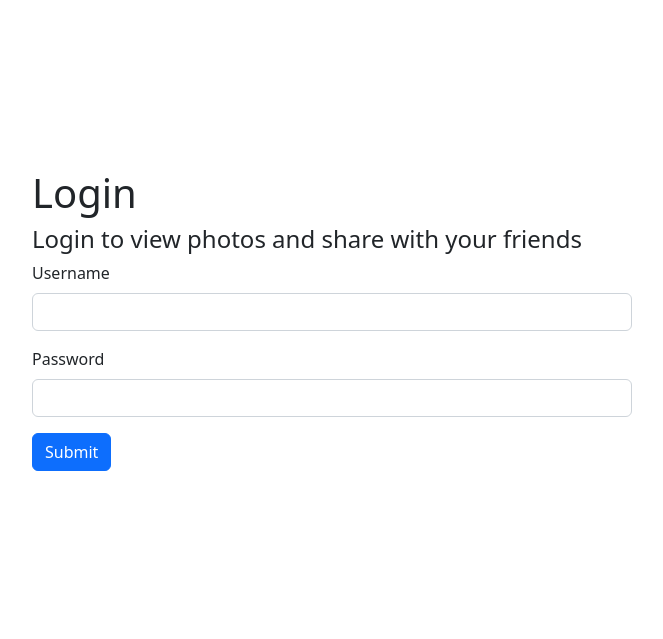
After one commit to stevenle303/LePhotoProject, a Django app: page /login/ in a window 1280 px wide. The commit adds this page. Shown: the top 639 px of the page, without its empty margins (308-971 px from the left). Run offline with Django 4.2, Linux system fonts and the light colour scheme.

Commit message:
6/4 changes

```diff
--- /dev/null
+++ b/LePhotoProject/photos/templates/photos/login_register.html
@@ -0,0 +1,52 @@
+<!DOCTYPE html>
+<html>
+
+<head>
+    <meta charset='utf-8'>
+    <meta http-equiv='X-UA-Compatible' content='IE=edge'>
+    <title>Login/Regiser</title>
+    <meta name='viewport' content='width=device-width, initial-scale=1'>
+    <!-- CSS only -->
+    <!-- CSS only -->
+    <link href="https://cdn.jsdelivr.net/npm/bootstrap@5.2.0-beta1/dist/css/bootstrap.min.css" rel="stylesheet"
+        integrity="sha384-0evHe/X+R7YkIZDRvuzKMRqM+OrBnVFBL6DOitfPri4tjfHxaWutUpFmBp4vmVor" crossorigin="anonymous">
+
+    <style>
+        .login--wrapper {
+            display: flex;
+            align-items: center;
+            height: 80vh;
+            justify-content: center;
+        }
+
+        .form {
+            width: 600px;
+        }
+    </style>
+</head>
+
+<body>
+
+    <div class="container">
+
+        <div class="login--wrapper">
+
+
+            <form class="form">
+                <h1>Login</h1>
+                <h4>Login to view photos and share with your friends</h4>
+                <div class="mb-3">
+                    <label for="exampleInputEmail1" class="form-label">Username</label>
+                    <input type="text" class="form-control" name="username" id="exampleInputEmail1"
+                        aria-describedby="emailHelp">
+                </div>
+                <div class="mb-3">
+                    <label for="exampleInputPassword1" class="form-label">Password</label>
+                    <input type="password" class="form-control" name="password" id="exampleInputPassword1">
+                </div>
+
+                <button type="submit" class="btn btn-primary">Submit</button>
+            </form>
+</body>
+
+</html>
--- a/LePhotoProject/photos/urls.py
+++ b/LePhotoProject/photos/urls.py
@@ -2,9 +2,10 @@ from django.urls import path
 from . import views
 
 urlpatterns = [
+    path('login/', views.loginPage, name="login"),
     path('', views.gallery, name='gallery'),
     path('photo/<str:pk>/', views.viewPhoto, name='photo'),
     path('add/', views.addPhoto, name='add'),
-    path('delete/<str:pk>',views.deletePhoto),
+    path('delete/<str:pk>',views.deletePhoto, name="delete"),
 
 ]
--- a/LePhotoProject/photos/views.py
+++ b/LePhotoProject/photos/views.py
@@ -1,6 +1,10 @@
 from django.shortcuts import render, redirect
 from .models import Category, Photo
 # Create your views here.
+
+
+def loginPage(request):
+    return render(request, 'photos/login_register.html')
 
 
 def gallery(request):
```
Also changed, not shown: LePhotoProject/photos/templates/photos/gallery.html (+13 -1 lines), LePhotoProject/db.sqlite3.
